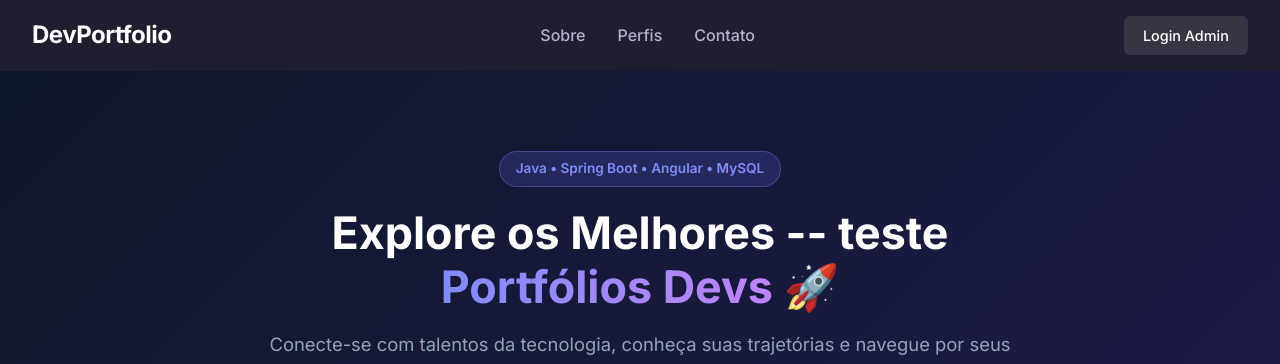
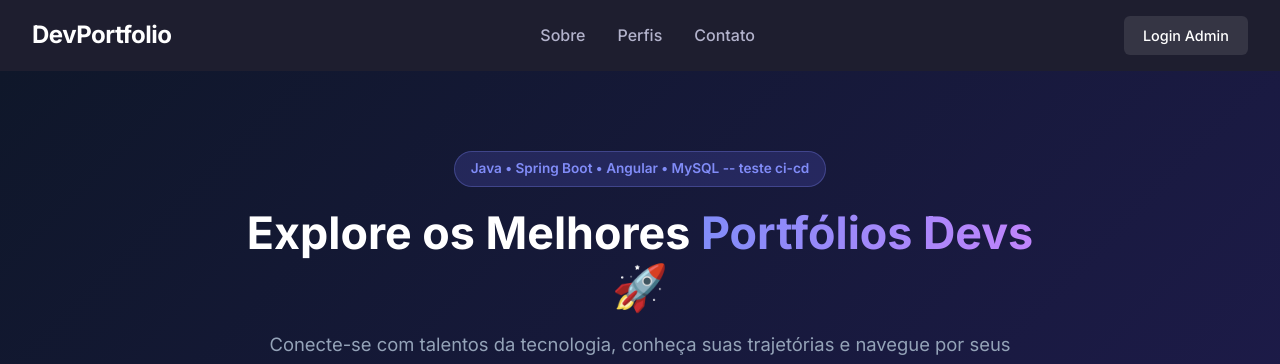
Before and after one commit to marigaab/devportfolio-frontend, an Angular app in the folder portfolio-ui/: page / in a window 1280 px wide. Shown: the top 364 px of the page. Built offline with nearby package versions, Linux system fonts and the light colour scheme; no server answers.

Commit message:
teste 2 cicd

```diff
--- a/portfolio-ui/src/app/pages/home/home.html
+++ b/portfolio-ui/src/app/pages/home/home.html
@@ -3,8 +3,8 @@
 <!-- HERO SECTION -->
 <header class="hero">
   <div class="hero-content">
-    <span class="badge-tech">Java • Spring Boot • Angular • MySQL</span>
-    <h1>Explore os Melhores -- teste <span>Portfólios Devs</span> 🚀</h1>
+    <span class="badge-tech">Java • Spring Boot • Angular • MySQL -- teste ci-cd</span>
+    <h1>Explore os Melhores  <span>Portfólios Devs</span> 🚀</h1>
     <p>Conecte-se com talentos da tecnologia, conheça suas trajetórias e navegue por seus projetos e repositórios.</p>
 
     <div class="hero-actions">
```
